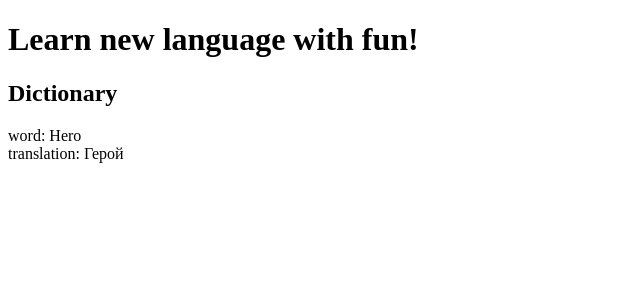
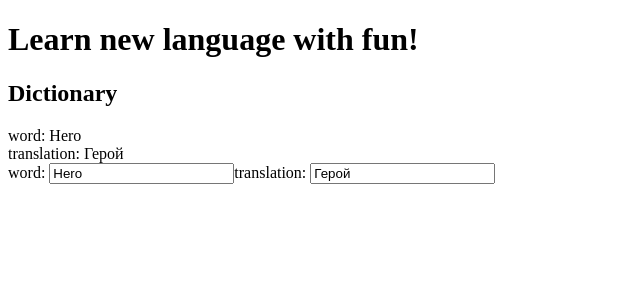
Before and after one commit to snikiforov4/lingua-learn, an Angular app: page / in a window 1280 px wide. Shown: the top 300 px of the page, without its empty margins (0-640 px from the left). Built offline with nearby package versions, Linux system fonts and the light colour scheme.

Commit message:
Add ability to edit word

```diff
--- a/src/app/app.module.ts
+++ b/src/app/app.module.ts
@@ -1,5 +1,6 @@
 import { BrowserModule } from '@angular/platform-browser';
 import { NgModule } from '@angular/core';
+import { FormsModule } from '@angular/forms';
 
 import { AppComponent } from './app.component';
 import { UserDictionaryComponent } from './user-dictionary/user-dictionary.component';
@@ -10,7 +11,8 @@ import { UserDictionaryComponent } from './user-dictionary/user-dictionary.compo
     UserDictionaryComponent
   ],
   imports: [
-    BrowserModule
+    BrowserModule,
+    FormsModule,
   ],
   providers: [],
   bootstrap: [AppComponent]
--- a/src/app/user-dictionary/user-dictionary.component.html
+++ b/src/app/user-dictionary/user-dictionary.component.html
@@ -2,3 +2,12 @@
 
 <div><span>word: </span>{{entry.word}}</div>
 <div><span>translation: </span>{{entry.translation}}</div>
+
+<div>
+  <label>word:
+    <input [(ngModel)]="entry.word" placeholder="word">
+  </label>
+  <label>translation:
+    <input [(ngModel)]="entry.translation" placeholder="translation">
+  </label>
+</div>
```
